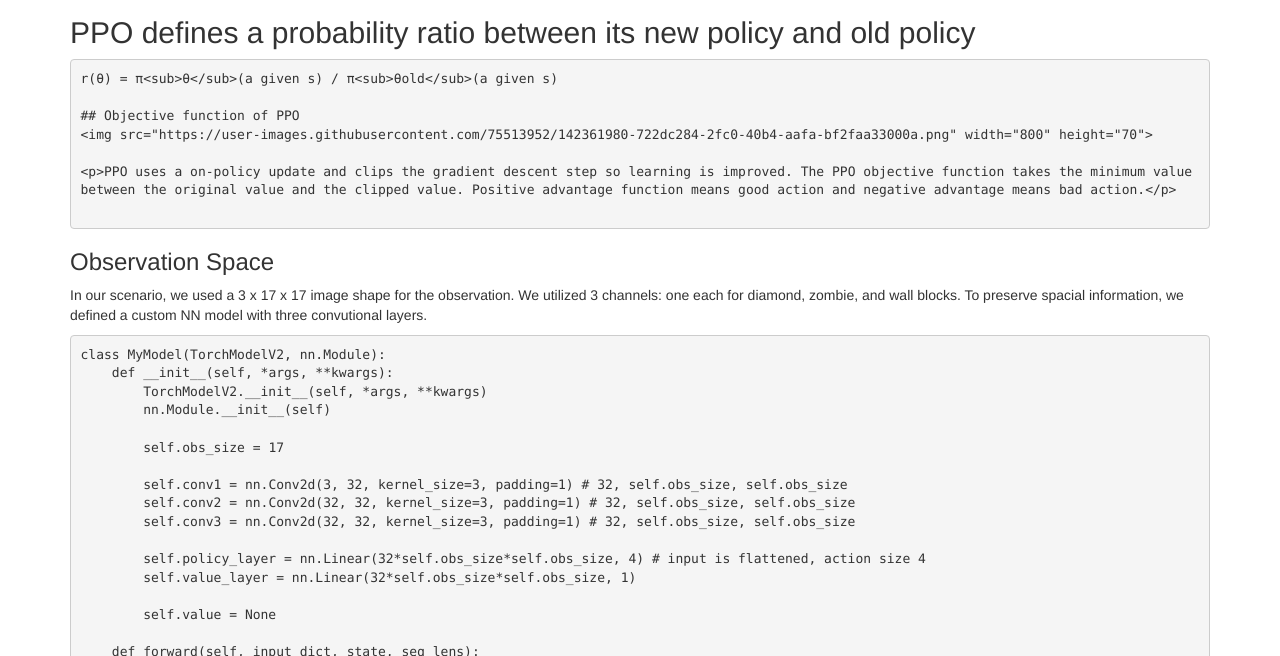
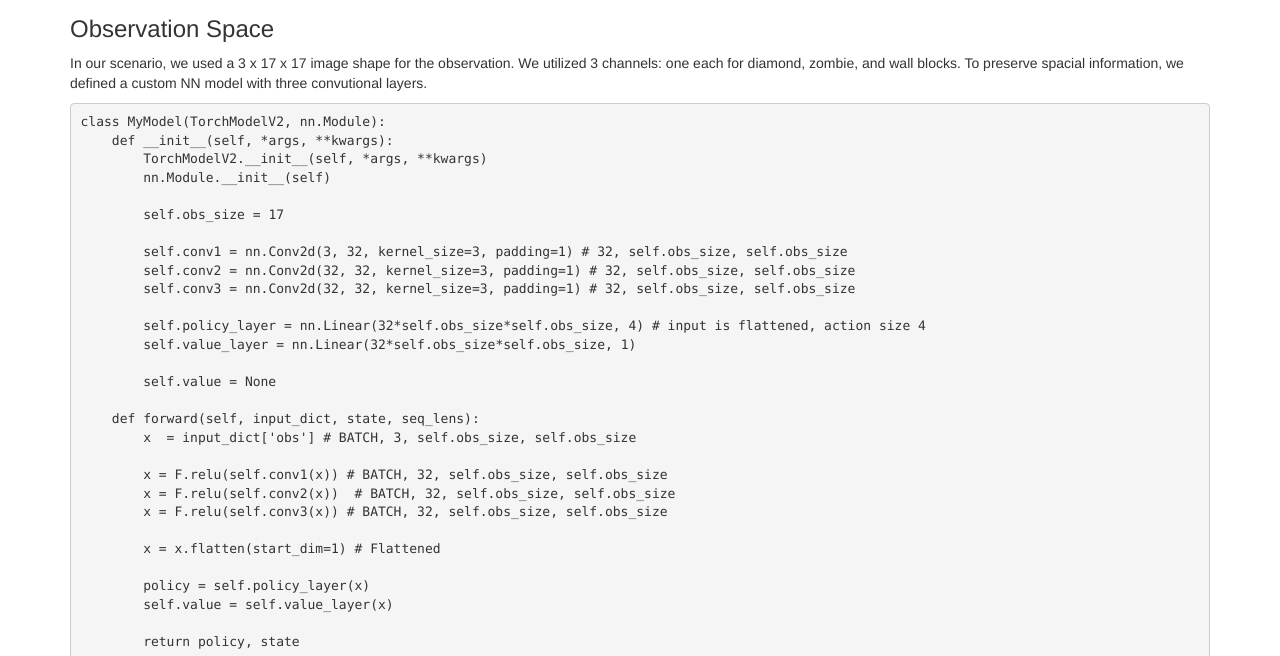
Before and after one commit to armaansd/pac-mAIn, a Jekyll site: the page built from docs/final.md, in a window 1280 px wide and 900 px high, scrolled down 2657 px, cut to the strip 244-900 px from the top of the window. Built offline with Jekyll 4.4.1, drawn with Linux system fonts in a browser that asks for light colours.

Commit message:
Update final.md

````diff
--- a/docs/final.md
+++ b/docs/final.md
@@ -43,16 +43,6 @@ PPO is a on-policy algorithm, meaning that it explores by sampling actions based
 ## Diagram of PPO architecture from RLlib's algorithm website
 <img src="https://user-images.githubusercontent.com/75513952/142348893-9389ccb9-e4f3-40da-83f1-b252248ae35c.png" width="800" height="300">
 
-## PPO defines a probability ratio between its new policy and old policy
-```python
-r(θ) = π<sub>θ</sub>(a given s) / π<sub>θold</sub>(a given s)
-
-## Objective function of PPO
-<img src="https://user-images.githubusercontent.com/75513952/142361980-722dc284-2fc0-40b4-aafa-bf2faa33000a.png" width="800" height="70">
-
-<p>PPO uses a on-policy update and clips the gradient descent step so learning is improved. The PPO objective function takes the minimum value between the original value and the clipped value. Positive advantage function means good action and negative advantage means bad action.</p>
-
-```
 ### Observation Space
 <p>In our scenario, we used a 3 x 17 x 17 image shape for the observation. We utilized 3 channels: one each for diamond, zombie, and wall blocks. To preserve spacial information, we defined a custom NN model with three convutional layers. </p>
 
````
